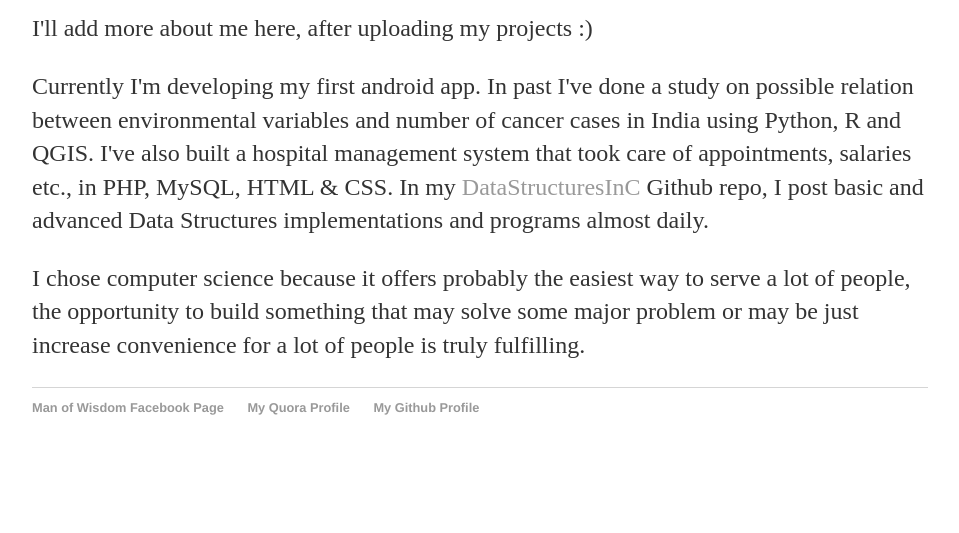
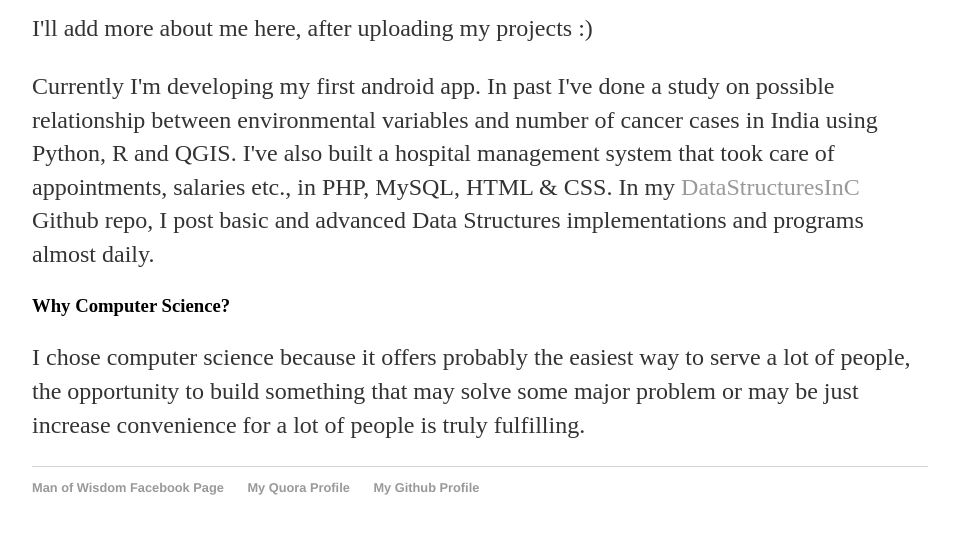
Before and after one commit to manofwisdom/manofwisdom.github.io, a plain HTML site: page about/index.html in a window 1280 px wide. Shown: the part 185-718 px from the top of the page, without its empty margins (160-1119 px from the left). Drawn offline with Linux system fonts and the light colour scheme.

Commit message:
Update index.html

```diff
--- a/about/index.html
+++ b/about/index.html
@@ -23,12 +23,14 @@
 		<div class="container">
     		<div class="blurb">
         		<h1>Hi there, I'm Alok Sharma!</h1>
+
       			<p>I'll add more about me here, after uploading my projects :)</p>
-      			<p> Currently I'm developing my first android app. In past I've done a study on possible relation
+      			<p> Currently I'm developing my first android app. In past I've done a study on possible relationship
       			between environmental variables and number of cancer cases in India using Python, R and QGIS.
       			I've also built a hospital management system that took care of appointments, salaries etc., in PHP, MySQL, HTML & CSS.
       			In my <a href="https://github.com/manofwisdom/DataStructuresC/"> DataStructuresInC </a> Github repo, I post basic and
       			advanced Data Structures implementations and programs almost daily.</p>
+      			<h3> Why Computer Science?</h3>
       			<p> I chose computer science because it offers probably the easiest way to serve a lot of people,
       			the opportunity to build something that may solve some major problem or may be just increase convenience for
       			a lot of people is truly fulfilling.
```
